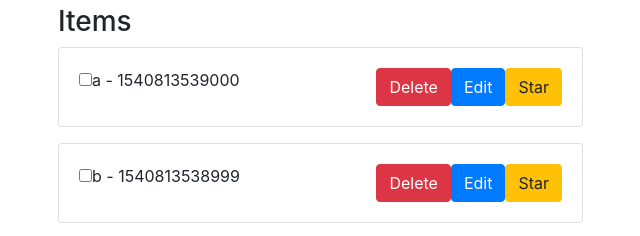
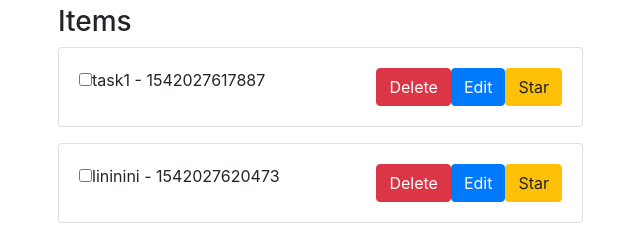
Before and after one commit to linxinemily/todolist, a Vue app: page / in a window 1280 px wide. Shown: the part 192-428 px from the top of the page, without its empty margins (42-682 px from the left). Built offline with nearby package versions, Linux system fonts and the light colour scheme; data requests are answered from the project's data file.

Commit message:
新增修改刪除complete with json server

```diff
--- /dev/null
+++ b/json-server/db.json
@@ -0,0 +1,15 @@
+{
+  "task": [
+    {
+      "title": "task1",
+      "id": 1542027617887,
+      "created_at": 1542027617887,
+      "completed": false
+    },
+    {
+      "title": "lininini",
+      "id": 1542027620473,
+      "created_at": 1542027620473
+    }
+  ]
+}
--- a/package.json
+++ b/package.json
@@ -8,6 +8,7 @@
     "lint": "vue-cli-service lint"
   },
   "dependencies": {
+    "axios": "^0.18.0",
     "vue": "^2.5.17"
   },
   "devDependencies": {
--- a/src/App.vue
+++ b/src/App.vue
@@ -43,6 +43,7 @@
 </template>
 
 <script>
+import axios from 'axios'
 import TaskForm from './components/TaskForm.vue'
 import TaskItem from './components/TaskItem.vue'
 
@@ -60,23 +61,15 @@ export default {
         completed: false,
         stared: false
       },
-      items: [
-        {
-          id: 1,
-          title: 'a',
-          completed: false,
-          stared: false,
-          created_at: Date.now()
-        },
-        {
-          id: 2,
-          title: 'b',
-          completed: false,
-          stared: false,
-          created_at: Date.now() - 1
-        },
-      ]
+      items: []
     }
+  },
+  mounted () {
+    // call api to get task lists
+    axios.get('http://localhost:3000/task')
+      .then((response) => {
+        this.items = response.data
+      })
   },
   computed: {
     filtered () {
@@ -111,6 +104,9 @@ export default {
       this.items.unshift(cloned)
       // 3. clear origin form
       this.clearForm()
+
+      // 4. save to json server
+      axios.post('http://localhost:3000/task', cloned)
     },
     starTask (item) {
       item.stared = !item.stared
@@ -138,16 +134,19 @@ export default {
     },
     toggleTask (item) {
       item.completed = !item.completed
+      axios.patch(`http://localhost:3000/task/${item.id}`, item)
     },
     editTask (item) {
       this.editingItem = item
     },
     updateTask (form) {
       this.editingItem.title = form.title
+      axios.patch(`http://localhost:3000/task/${this.editingItem.id}`, this.editingItem)
       this.editingItem = null
     },
     deleteTask (item) {
       this.items.splice(this.items.indexOf(item), 1)
+      axios.delete(`http://localhost:3000/task/${item.id}`)
     },
     cancelEditing () {
       this.editingItem = null
```
Also changed, not shown: 1 other file (tests, documents, lock files or other folders).
